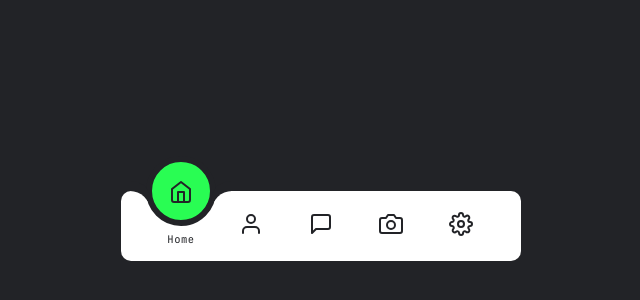
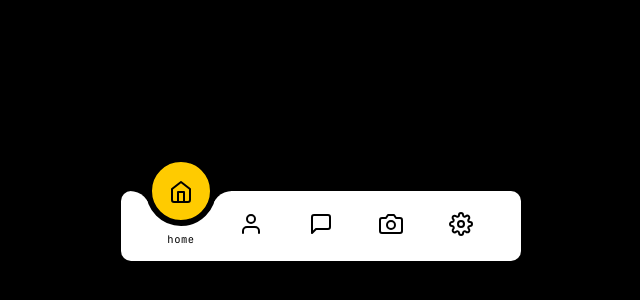
Before and after one commit to eudiegosilva/project--css-menu-curve-indicator, a React (Create React App) app: page / in a window 1280 px wide. Shown: the part 174-474 px from the top of the page, without its empty margins (319-959 px from the left). Built offline with nearby package versions, Linux system fonts and the light colour scheme.

Commit message:
feat: update theme colors

```diff
--- a/src/components/Navigation/index.tsx
+++ b/src/components/Navigation/index.tsx
@@ -9,9 +9,6 @@ import {
 } from 'assets/icons';
 
 import * as s from './styles';
-
-// eslint-disable-next-line @typescript-eslint/no-explicit-any
-export type NavigationProps = any;
 
 const Navigation = () => {
   const [activeLink, setActiveLink] = useState('home');
@@ -27,45 +24,45 @@ const Navigation = () => {
           active={activeLink === 'home'}
           onClick={() => handleActive('home')}
         >
-          <s.ItemLink href="#">
+          <s.ItemLink>
             <HouseIcon />
-            <s.ItemContent>Home</s.ItemContent>
+            <s.ItemContent>home</s.ItemContent>
           </s.ItemLink>
         </s.Item>
         <s.Item
           active={activeLink === 'profile'}
           onClick={() => handleActive('profile')}
         >
-          <s.ItemLink href="#">
+          <s.ItemLink>
             <PeopleIcon />
-            <s.ItemContent>Profile</s.ItemContent>
+            <s.ItemContent>profile</s.ItemContent>
           </s.ItemLink>
         </s.Item>
         <s.Item
           active={activeLink === 'message'}
           onClick={() => handleActive('message')}
         >
-          <s.ItemLink href="#">
+          <s.ItemLink>
             <MessageIcon />
-            <s.ItemContent>Message</s.ItemContent>
+            <s.ItemContent>message</s.ItemContent>
           </s.ItemLink>
         </s.Item>
         <s.Item
           active={activeLink === 'photos'}
           onClick={() => handleActive('photos')}
         >
-          <s.ItemLink href="#">
+          <s.ItemLink>
             <CameraIcon />
-            <s.ItemContent>Photos</s.ItemContent>
+            <s.ItemContent>photos</s.ItemContent>
           </s.ItemLink>
         </s.Item>
         <s.Item
           active={activeLink === 'settings'}
           onClick={() => handleActive('settings')}
         >
-          <s.ItemLink href="#">
+          <s.ItemLink>
             <GearIcon />
-            <s.ItemContent>Settings</s.ItemContent>
+            <s.ItemContent>settings</s.ItemContent>
           </s.ItemLink>
         </s.Item>
         <s.Indicator></s.Indicator>
--- a/src/components/Navigation/styles.ts
+++ b/src/components/Navigation/styles.ts
@@ -38,13 +38,13 @@ export const ItemLink = styled.a`
     font-size: 1.5em;
     text-align: center;
     transition: 0.5s;
-    color: var(--raisinBlack);
+    color: var(--black);
   }
 `;
 
 export const ItemContent = styled.span`
   position: absolute;
-  color: var(--raisinBlack);
+  color: var(--black);
   font-weight: 400;
   font-size: 0.75em;
   letter-spacing: 0.05em;
@@ -57,10 +57,10 @@ export const Indicator = styled.div`
   position: absolute;
   width: 70px;
   height: 70px;
-  background-color: var(--malachite);
+  background-color: var(--philippineYellow);
   top: -50%;
   border-radius: 50%;
-  border: 6px solid var(--raisinBlack);
+  border: 6px solid var(--black);
   transition: 0.5s;
 
   &::before {
@@ -72,7 +72,7 @@ export const Indicator = styled.div`
     height: 20px;
     background-color: transparent;
     border-top-right-radius: 20px;
-    box-shadow: 1px -10px 0 0 var(--raisinBlack);
+    box-shadow: 1px -10px 0 0 var(--black);
   }
   &::after {
     content: '';
@@ -83,7 +83,7 @@ export const Indicator = styled.div`
     height: 20px;
     background-color: transparent;
     border-top-left-radius: 20px;
-    box-shadow: -1px -10px 0 0 var(--raisinBlack);
+    box-shadow: -1px -10px 0 0 var(--black);
   }
 `;
 
--- a/src/styles/global/index.ts
+++ b/src/styles/global/index.ts
@@ -75,8 +75,8 @@ const GlobalStyles: GlobalStyleComponent<
 
   :root {
     --white: #ffffff;
-    --raisinBlack: #222327;
-    --malachite: #29fd53;
+    --black: #000000;
+    --philippineYellow: #ffcb00;
   }
 
   html {
@@ -92,7 +92,7 @@ const GlobalStyles: GlobalStyleComponent<
   body {
     font-size: ${({ theme }) => theme.font.sizes.default};
     font-weight: 300;
-    background-color: var(--raisinBlack);
+    background-color: var(--black);
   }
 `;
 
```
Also changed, not shown: src/components/Navigation/stories.tsx (+3 -5 lines).
